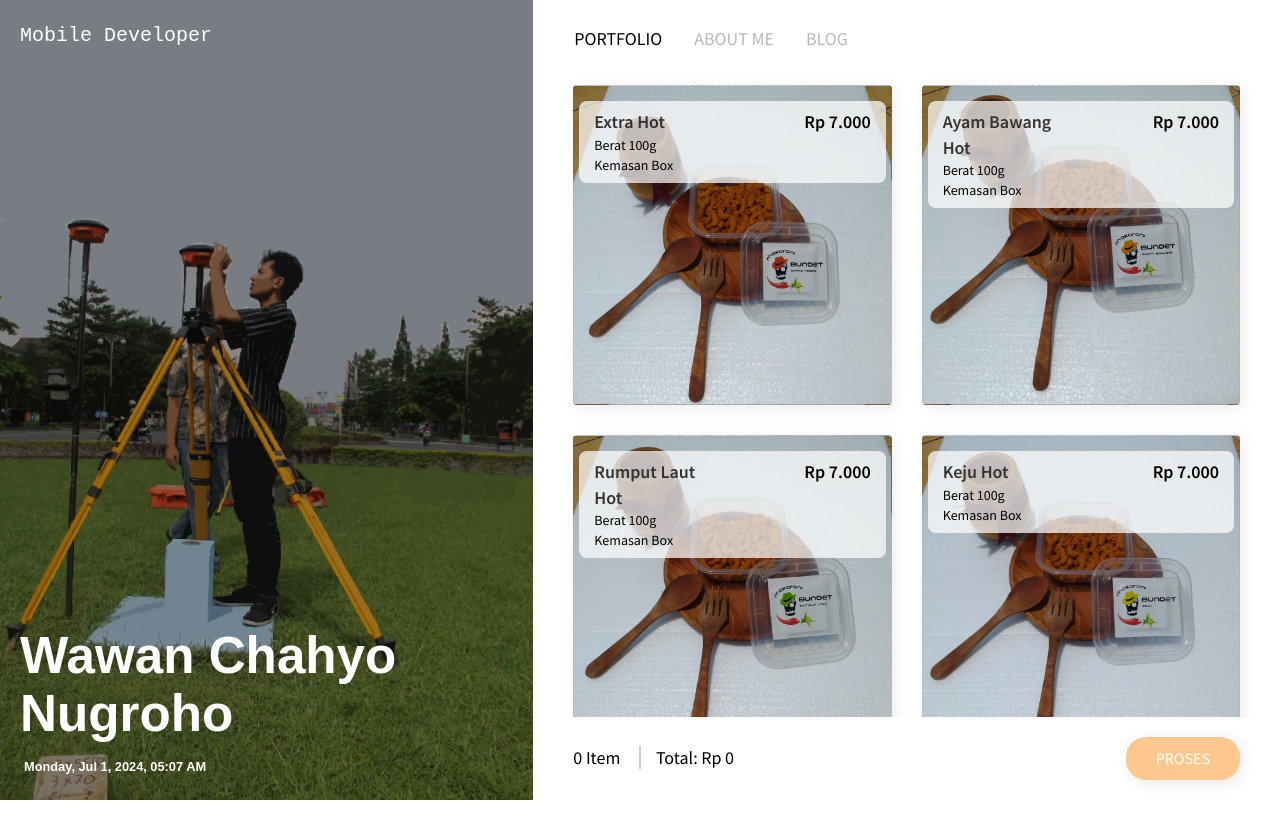
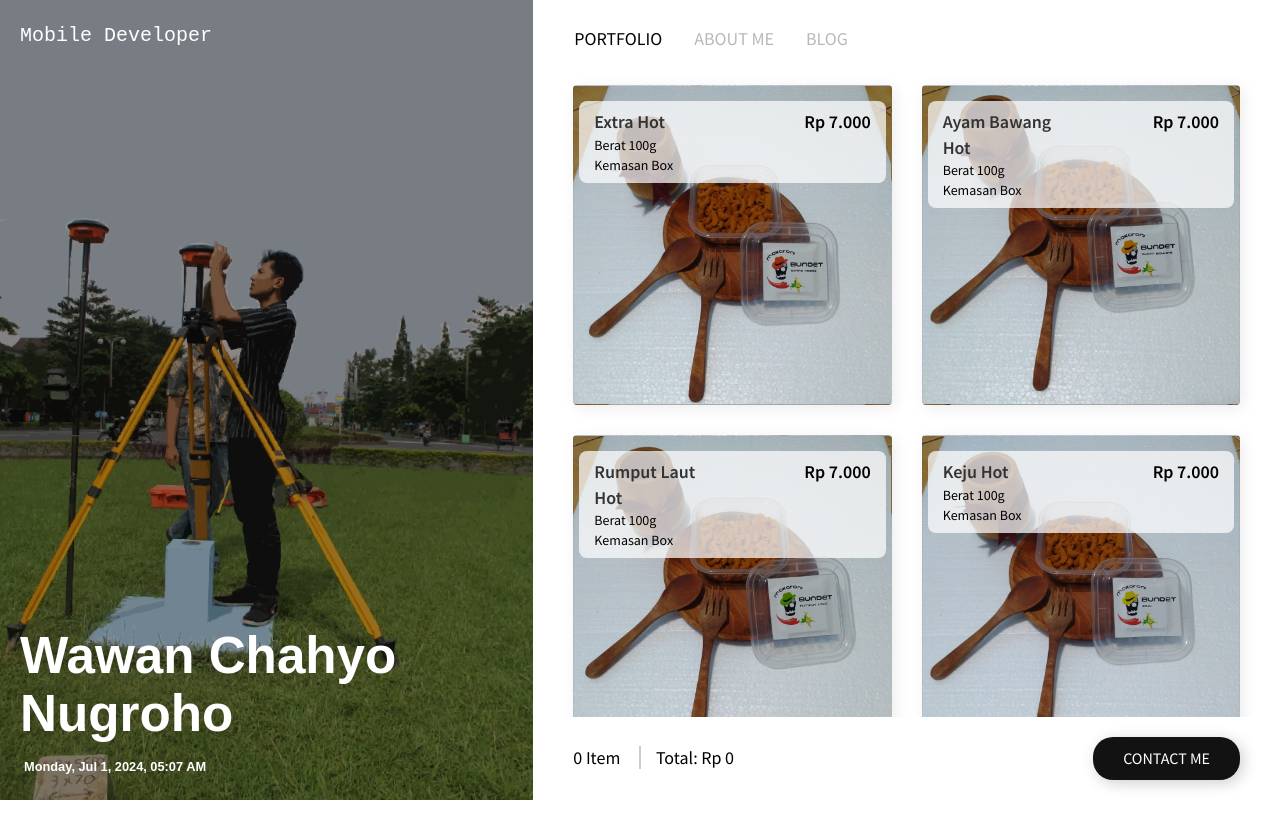
Before and after one commit to gaexe/cv, a plain HTML site: page index.html in a window 1280 px wide. Drawn offline with nearby package versions, Linux system fonts and the light colour scheme; a web font is replaced by a local one.

Commit message:
refactor button

```diff
--- a/css/custom.css
+++ b/css/custom.css
@@ -41,7 +41,7 @@ h1, h2, h3, h4, h5, h6 {
 
 /* button style */
 .btn, .btn.disabled {
-    background: #fc921f;;
+    background: #121212;
     color: #ffffff;
     border: 0;
     border-radius: 20px;
--- a/index.html
+++ b/index.html
@@ -6,7 +6,7 @@ Created by pixpalette.com - online design magazine -->
 <head>
     <meta charset="utf-8">
     <meta http-equiv="X-UA-Compatible" content="IE=edge">
-    <meta name="theme-color" content="#ffdf47">
+    <meta name="theme-color" content="#424242">
     <meta name="viewport" content="width=device-width, initial-scale=1">
     <!-- The above 3 meta tags *must* come first in the head; any other head content must come *after* these tags -->
     <title>Wawan Chahyo Nugroho</title>
@@ -319,7 +319,7 @@ Created by pixpalette.com - online design magazine -->
                             </div>
                             <div class="col-xs-6">
                                 <div class="text-right">
-                                    <a class="btn disabled" data-toggle="modal" data-target="#ticket-details">PROSES</a>
+                                    <a class="btn" data-toggle="modal" data-target="#ticket-details">CONTACT ME</a>
                                 </div>
                             </div>
                         </div>
```
